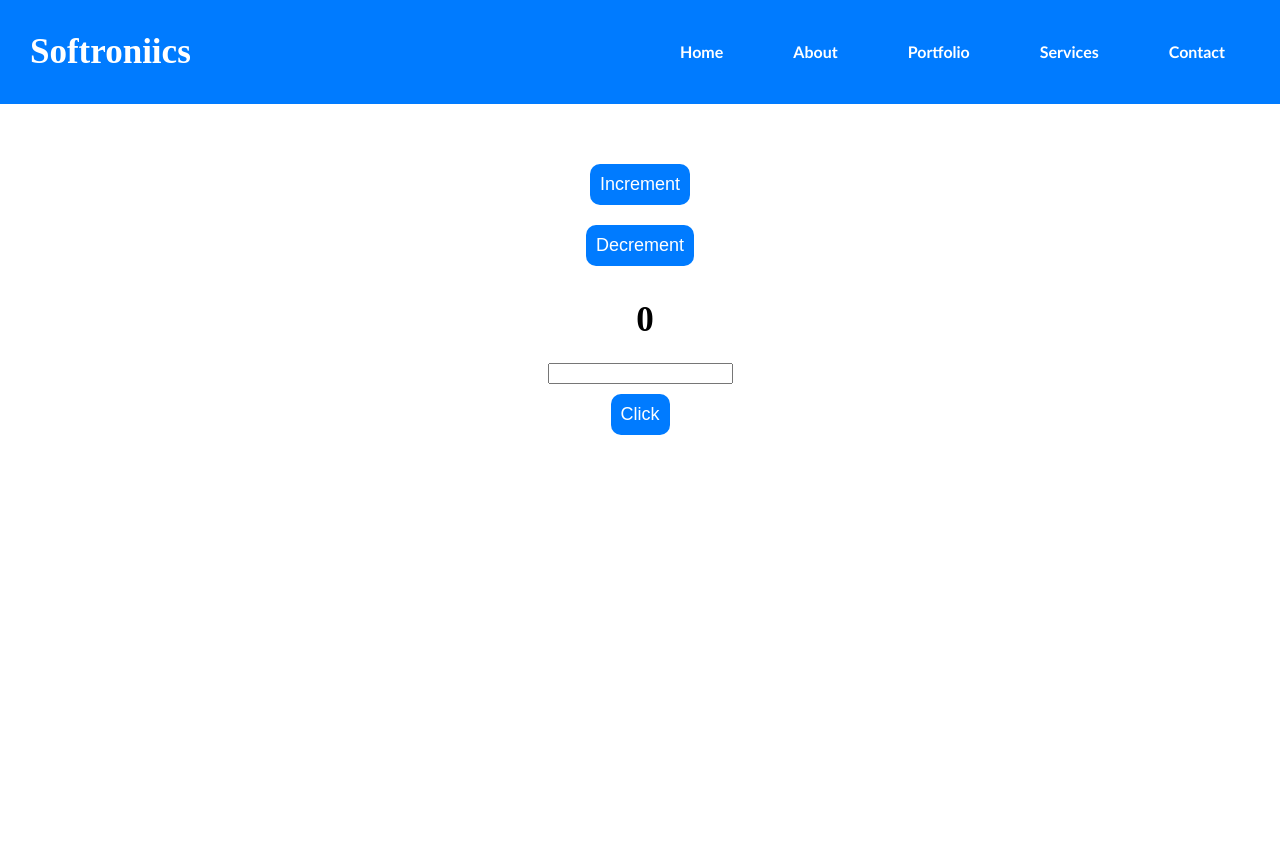
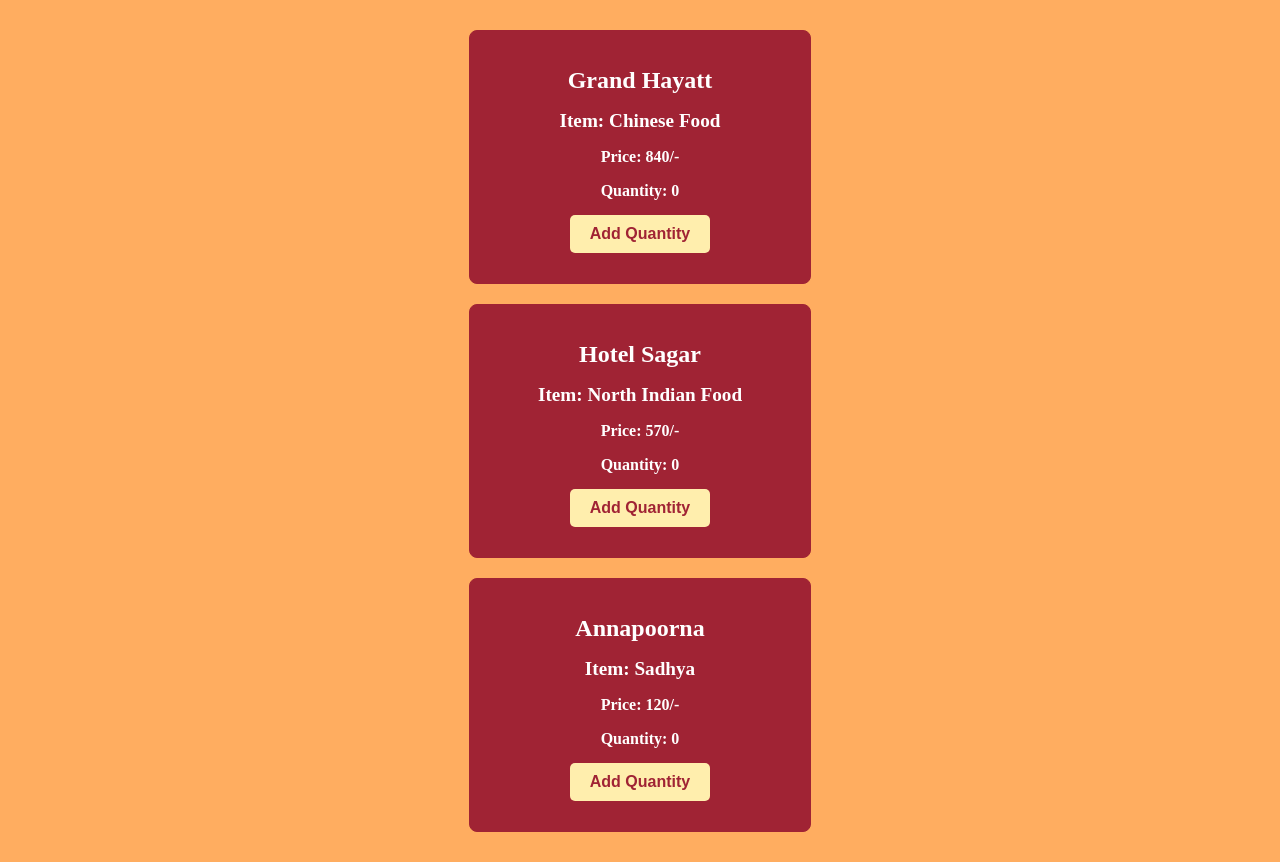
Before and after one commit to afeefnk/React_JS, a React (Create React App) app in the folder my-apps/: page / in a window 1280 px wide. Before the commit the page ends 800 px from the top, so only its background shows below. Built offline with nearby package versions, Linux system fonts and the light colour scheme.

Commit message:
FoodsKeys

```diff
--- a/my-apps/src/App.css
+++ b/my-apps/src/App.css
@@ -1,4 +1,5 @@
-body{
+/* App.jsx style */
+/* body{
   margin: 0;
   padding: 0;
 }
@@ -41,8 +42,15 @@ h1{
 .btn1:hover{
   background-color: white;
   color: #007bff;
-}
-.main {
+} */
+
+
+
+
+
+/* Keys.jsx style */
+
+/* .main {
   display: flex;
   flex-direction: column;
   align-items: center;
@@ -50,3 +58,6 @@ h1{
   text-align: center;
   margin-top: 50px;
 }
+ h1,h2,h3{
+  text-align: center;
+ }*/
--- a/my-apps/src/App.jsx
+++ b/my-apps/src/App.jsx
@@ -1,40 +1,43 @@
-import { useEffect, useRef, useState } from "react";
+// import { useEffect, useRef, useState } from "react";
 import "./App.css";
+import FoodKeys from "./Components/FoodKeys";
+// import Keys from "./Components/Keys.jsx";
 
 function App() {
-  const [count, setCount] = useState(0);
-  const [preCount, setPreCount] = useState(0);
+  // const [count, setCount] = useState(0);
+  // const [preCount, setPreCount] = useState(0);
 
-  const inputRef = useRef(null);
-  function handleClick() {
-    inputRef.current.style.padding = "10px";
-    inputRef.current.style.backgroundColor = "yellow";
-    inputRef.current.style.border = "none";
-    inputRef.current.focus();
-  }
-  useEffect(() => {
-    if (count > preCount) {
-      console.log("Value is Incremented");
-    } else if (count < preCount) {
-      console.log("Value is Decremented");
-    }
-    setPreCount(count);
-  }, [count, preCount]);
+  // const inputRef = useRef(null);
+  // function handleClick() {
+  //   inputRef.current.style.padding = "10px";
+  //   inputRef.current.style.backgroundColor = "yellow";
+  //   inputRef.current.style.border = "none";
+  //   inputRef.current.focus();
+  //   console.log(inputRef.current.value);
+  // }
+  // useEffect(() => {
+  //   if (count > preCount) {
+  //     console.log("Value is Incremented");
+  //   } else if (count < preCount) {
+  //     console.log("Value is Decremented");
+  //   }
+  //   setPreCount(count);
+  // }, [count, preCount]);
 
-  let increment = () => {
-    setCount(count + 1);
-  };
+  // let increment = () => {
+  //   setCount(count + 1);
+  // };
 
-  let decrement = () => {
-    if (count !== 0) {
-      setCount(count - 1);
-    }
-    // console.log(count);
-  };
+  // let decrement = () => {
+  //   if (count !== 0) {
+  //     setCount(count - 1);
+  //   }
+  //   // console.log(count);
+  // };
 
   return (
     <>
-      <nav className="navbar">
+     {/* <nav className="navbar">
         <div className="head1">
           <h1>Softroniics</h1>
         </div>
@@ -55,19 +58,21 @@ function App() {
             Contact
           </a>
         </div>
-      </nav>
+      </nav> */}
       <div className="main">
-        <button onClick={increment} className="btn1">
+        {/* <button onClick={increment} className="btn1">
           Increment
         </button>
         <button onClick={decrement} className="btn1">
           Decrement
         </button>
         <h1>{count}</h1>
-        <input type="text" ref={inputRef} />
+        <input type="text" ref={inputRef}/>
         <button onClick={handleClick} className="btn1">
           Click
-        </button>
+        </button> */}
+        {/* <Keys/> */}
+        <FoodKeys/>
       </div>
     </>
   );
--- /dev/null
+++ b/my-apps/src/Components/FoodKeys.css
@@ -0,0 +1,66 @@
+/* FoodKeys.css */
+body{
+    margin: 0;
+}
+.container {
+    display: flex;
+    flex-direction: column;
+    align-items: center;
+    padding: 20px;
+    background-color: #FFAD60;
+}
+
+.food-card {
+    background-color: #A02334;
+    border: 1px solid #A02334;
+    border-radius: 8px;
+    padding: 20px;
+    margin: 10px;
+    width: 300px;
+
+    transition: transform 0.3s ease, box-shadow 0.3s ease;
+    text-align: center; /* Center-align text */
+}
+
+.food-card:hover {
+    transform: translateY(-10px);
+    box-shadow: 0 8px 16px rgba(0, 0, 0, 0.2);
+}
+
+.food-card h1 {
+    font-size: 1.5em;
+    color: white;
+    margin-bottom: 10px;
+}
+
+.food-card h2 {
+    font-size: 1.2em;
+    color: white;
+    margin-bottom: 5px;
+}
+
+.food-card h3 {
+    font-size: 1em;
+    color: white;
+    margin-bottom: 5px;
+}
+
+.food-card button {
+    padding: 10px 20px;
+    font-size: 1em;
+    color: #A02334;
+    background-color: #FFEEAD;
+    font-weight: bold;
+    border: none;
+    border-radius: 5px;
+    cursor: pointer;
+    transition: background-color 0.3s ease;
+    display: inline-block; /* Center-align button */
+    margin: 10px auto; /* Center-align button */
+}
+
+.food-card button:hover {
+    background-color: darkred;
+    color: white;
+
+}
--- /dev/null
+++ b/my-apps/src/Components/FoodKeys.jsx
@@ -0,0 +1,33 @@
+import React, { useState } from 'react';
+import "./FoodKeys.css";
+
+const FoodKeys = () => {
+    const foods =[
+        {id: 1,hotel: 'Grand Hayatt', item: 'Chinese Food', price: '840/-', qty: 0},
+        {id: 2,hotel: 'Hotel Sagar', item: 'North Indian Food', price: '570/-', qty: 0},
+        {id: 3,hotel: 'Annapoorna', item: 'Sadhya', price: '120/-', qty: 0},
+    ]
+    const [items,newItems]=useState(foods)
+    let handleChangeQty =((id)=>{
+        const updatedItems = items.map((singleitem)=>singleitem.id === id ? {...singleitem,qty:singleitem.qty + 1} : singleitem)
+        console.log(updatedItems);
+        newItems(updatedItems);
+    })
+
+
+  return (
+    <div className='container'>
+        {items.map((food)=>(
+            <div key={food.id} className='food-card'>
+            <h1>{food.hotel}</h1>
+            <h2>Item: {food.item}</h2>
+            <h3>Price: {food.price}</h3>
+            <h3>Quantity: {food.qty}</h3>
+            <button onClick={ ()=> handleChangeQty(food.id)}> Add Quantity </button>
+            </div>
+        ))}
+    </div>
+  )
+}
+
+export default FoodKeys
--- /dev/null
+++ b/my-apps/src/Components/Keys.jsx
@@ -0,0 +1,33 @@
+import React, { useState } from 'react'
+
+const Keys = () => {
+    const products = [
+        {id: 1, name: "Mobile", brand: "Samsung", qty: 1},
+        {id: 2, name: "Mobile", brand: "Apple", qty: 1},
+        {id: 3, name: "Mobile", brand: "Moto", qty: 1},
+    ]
+    const [items, setItems] = useState(products)
+    function changeQty(id){
+        const newItems = items.map((item)=>item.id === id ? {...item,qty:item.qty + 1} : item)
+        console.log(newItems);
+
+        setItems(newItems);
+    }
+  return (
+    <div>
+        {items.map((product)=>(
+          <div key={product.id} style={{backgroundColor:"yellow" }} >
+          <h1>{product.name}</h1>
+          <h2>{product.brand}</h2>
+          <h3>{product.qty}</h3>
+          <div style={{ display: 'flex', justifyContent: 'center' }}>
+            <button onClick={() => changeQty(product.id)}> + </button>
+          </div>
+      </div>
+        ))}
+
+    </div>
+  )
+}
+
+export default Keys
--- a/my-apps/src/index.js
+++ b/my-apps/src/index.js
@@ -5,7 +5,7 @@ import App from './App';
 const root = ReactDOM.createRoot(document.getElementById('root'));
 root.render(
   <React.StrictMode>
-    <App />
+    <App/>
   </React.StrictMode>
 );
 
```
